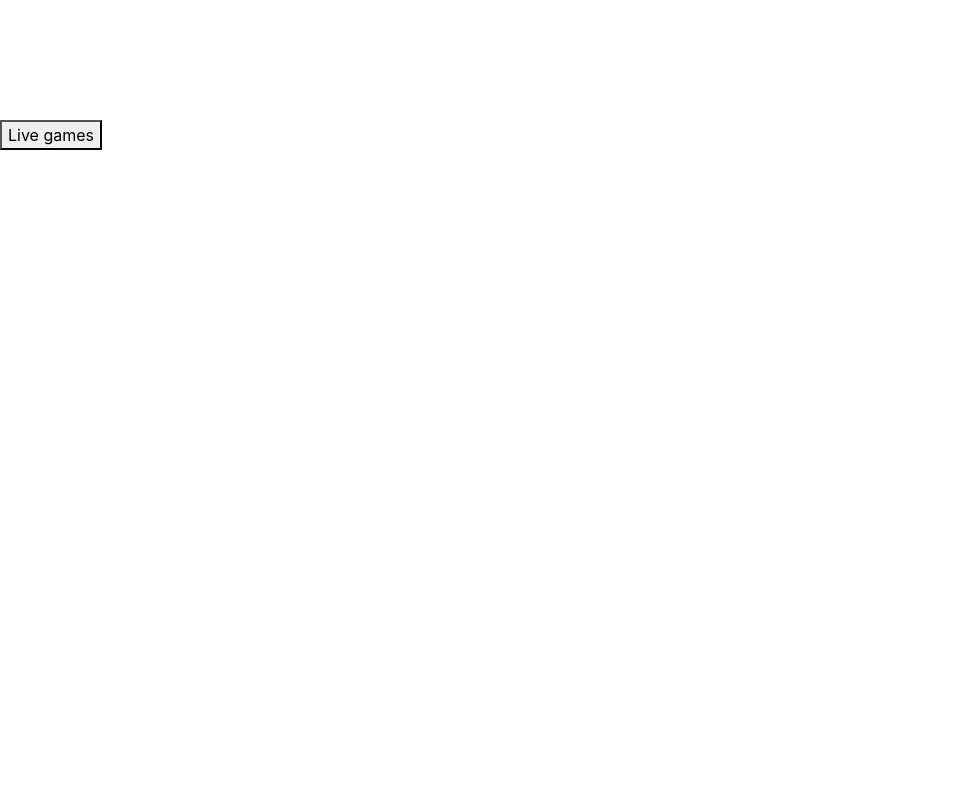
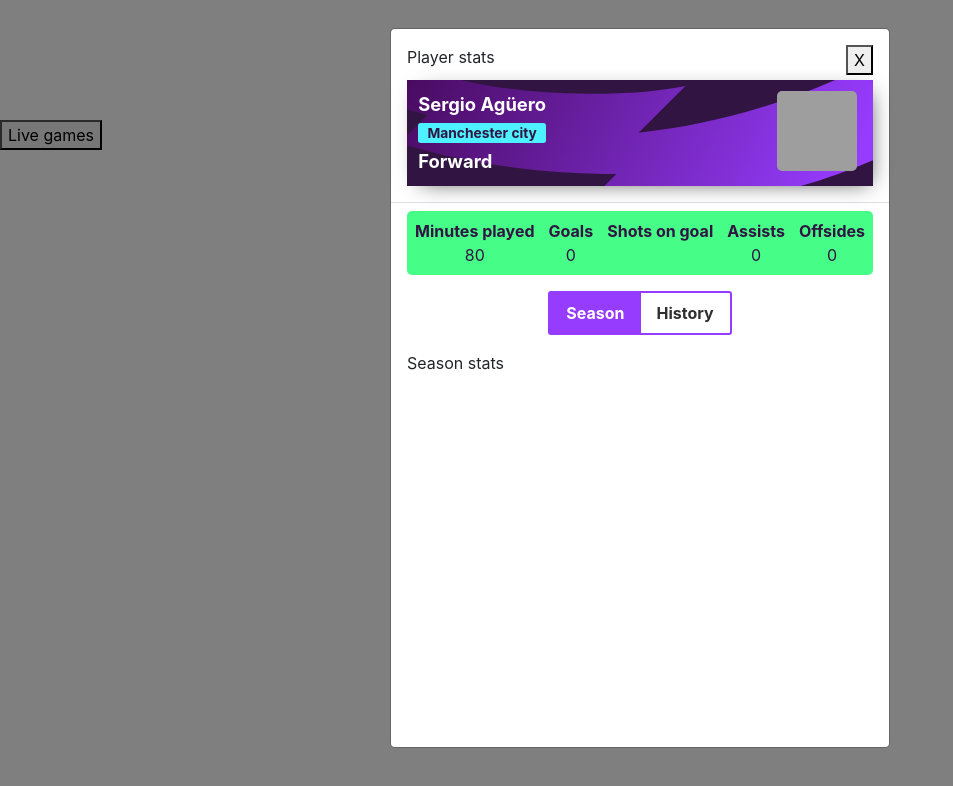
Before and after one commit to matanR2209/liveScoresExt, a React app in the folder client/: page / in a window 1280 px wide. Shown: the whole page, without its empty margins (0-953 px from the left). Built offline with nearby package versions, Linux system fonts and the light colour scheme; grey boxes are pictures that could not be loaded.

Commit message:
player modal style changes, and style variables declaration and part usage

```diff
--- a/client/src/components/Modal/Modal.js
+++ b/client/src/components/Modal/Modal.js
@@ -12,16 +12,20 @@
     let selectedModal = '';
     switch (this.props.state.modalContent) {
       case 'player': {
-        selectedModal = <Modal c show={this.props.state.isModalOpen}>
-          <PlayerModal selectedPlayer={this.props.state.selectedPlayer} closeModal={()=> this.props.closeModalHandler()}/>
+        selectedModal = <Modal show={this.props.state.isModalOpen}>
+          <PlayerModal tabs={this.props.state.playerModal.tabs}
+                       activeTab={this.props.state.playerModal.selectedTab.value}
+                       selectedPlayer={this.props.state.selectedPlayer}
+                       updatePlayerTab={(selectedTab)=>this.props.updatePlayerModalContentHandler(selectedTab)}
+                       closeModal={()=> this.props.closeModalHandler()}/>
         </Modal>;
-          break;
+        break;
       }
       case 'stats': {
         selectedModal = <Modal show={this.props.state.isModalOpen}>
           <StatsModal closeModal={()=> this.props.closeModalHandler()}/>
         </Modal>;
-          break;
+        break;
       }
     }
     return selectedModal;
@@ -37,11 +41,17 @@
 
 const mapDispatchToProps = dispatch => {
   return {
-    closeModalHandler :  () => {
+    closeModalHandler: () => {
       dispatch({
         type: 'CLOSE_MODAL'
       });
     },
+    updatePlayerModalContentHandler: (selectedTab) => {
+      dispatch({
+        type: 'UPDATE_PLAYER_MODAL',
+        value: selectedTab
+      });
+    }
   }
 }
 
--- a/client/src/components/Modal/Modal.scss
+++ b/client/src/components/Modal/Modal.scss
@@ -1,6 +1,7 @@
-.modal-body {
-  overflow-y: auto;
-  height: calc(100vh - 35em);
-  padding: 0 1em;
-
+.modal-content {
+  height: calc(100vh - 5em);
+  .modal-body {
+    overflow-y: auto;
+    padding: 0 1em;
+  }
 }
--- a/client/src/components/Modal/PlayerModal/PlayerModal.js
+++ b/client/src/components/Modal/PlayerModal/PlayerModal.js
@@ -1,17 +1,69 @@
 import React, { Fragment } from 'react'
-
 import './PlayerModal.scss';
+import PlayerStatBox from './PlayerStatBox/PlayerStatBox'
+import Nav from 'react-bootstrap/Nav'
+const _ = require('lodash');
 
 
 const PlayerModal = (props) => {
   const player = props.selectedPlayer;
+  const statsCollection = [
+    {
+      jsonValLocation: 'other.minutes_played',
+      label: 'Minutes played',
+      val: ''
+    },
+    {
+      jsonValLocation: 'goals.scored',
+      label: 'Goals',
+      val: ''
+    },
+    {
+      jsonValLocation: 'shots.x',
+      label: 'Shots on goal',
+      val: ''
+    },
+    {
+      jsonValLocation: 'other.assists',
+      label: 'Assists',
+      val: ''
+    },
+    {
+      jsonValLocation: 'other.offsides',
+      label: 'Offsides',
+      val: ''
+    }
+  ]
+
+  const statsRowCollection = statsCollection.map((tempState ,index) => {
+    return <PlayerStatBox key={index} label={tempState.label} value={_.get(player.stats,tempState.jsonValLocation)}/>
+  })
+
+  const tabs = props.tabs.map((tempTab, index) => {
+    let isActive = tempTab.value === props.activeTab;
+    return <Nav.Item key={index}>
+      <Nav.Link active={isActive} onSelect={() => props.updatePlayerTab(tempTab.value)} eventKey={index}>{tempTab.label}</Nav.Link>
+    </Nav.Item>
+  });
+  const setPlayerStatsContent= () => {
+    switch (props.activeTab) {
+      case 'season': {
+        return <div>Season stats</div>
+      }
+      case 'history': {
+        return <div>History stats</div>
+      }
+    }
+  }
+
+  const content = setPlayerStatsContent();
   return (
     <Fragment>
       <div className="modal-header">
-        <div className="header-text">Player stats</div>
-        <button onClick= {props.closeModal}> X</button>
-      </div>
-      <div className="modal-body">
+        <div className="modal-title">
+          <div className="header-text">Player stats</div>
+          <button onClick= {props.closeModal}> X</button>
+        </div>
         <div className="player-info">
           <div className="info-container">
             <div className="general-info">
@@ -24,29 +76,20 @@
             </div>
           </div>
         </div>
+      </div>
+      <div className="modal-body">
         <div className="match-stats">
-          <div>
-            <div>Minutes played</div>
-            <div>{player.stats.other.minutes_played}</div>
-          </div>
+          {statsRowCollection}
+        </div>
 
-          <div>
-            <div>Goals</div>
-            <div>{player.stats.goals.scored}</div>
-          </div>
+        <div className="tabs-container">
+          <Nav variant="pills">
+            {tabs}
+          </Nav>
+        </div>
 
-          <div>
-            <div>Assists</div>
-            <div>{player.stats.other.assists}</div>
-          </div>
-
-          <div>
-            <div>Offsides</div>
-            <div>{player.stats.other.offsides}</div>
-          </div>
-        </div>
-        <div className="season-stats">
-          Season stats
+        <div className="stats">
+          {content}
         </div>
       </div>
     </Fragment>
--- a/client/src/components/Modal/PlayerModal/PlayerModal.scss
+++ b/client/src/components/Modal/PlayerModal/PlayerModal.scss
@@ -1,26 +1,29 @@
-.modal-body {
+@import "../../../styles/styles";
+
+.modal-header {
+  .modal-title {
+    display: flex;
+    flex-direction: row;
+  }
   .player-info {
+    width: 100%;
+    background: $col-dark-purple url('../../../assets/images/player_bg.svg') no-repeat right top -66px;
     .info-container{
-      background: lightblue;
-      border-radius: .3em;
-      padding: .3em;
+      @extend .player-container-box-shadow;
       display: flex;
       justify-content: space-between;
-      -webkit-box-shadow: 5px 5px 21px -9px rgba(0,0,0,0.75);
-      -moz-box-shadow: 5px 5px 21px -9px rgba(0,0,0,0.75);
-      box-shadow: 5px 5px 21px -9px rgba(0,0,0,0.75);
+      border-radius: .3em;
+      padding: .7em;
       .general-info {
-        .player-name {
-
-        }
-        .player-position {
-
-        }
+        display: flex;
+        flex-direction: column;
+        color: $col-white;
+        @extend .medium-font;
         .player-team {
-          background: #1564ad;
-          color: white;
-          font-size: .75em;
-          font-weight: bold;
+          @extend .small-font;
+          margin: .3em 0;
+          background: $col-turquoise;
+          color: $col-dark-purple;
           border-radius: .2em;
           text-align: center;
         }
@@ -30,21 +33,36 @@
         img {
           height: 5em;
           width: 5em;
+          border-radius: 5px;
         }
       }
     }
   }
+}
+.modal-body {
   .match-stats {
+    background: $col-light-green;
     margin-top: .5em;
-    border: 1px solid lightgray;
     border-radius: 5px;
     padding: .5em;
     display: flex;
     justify-content: space-between;
     text-align: center;
+    color: $col-dark-purple;
   }
-  .season-stats {
-    margin-top: .5em;
-    background: lightgreen;
+  .tabs-container {
+    margin: 1em 0;
+    display: flex;
+    justify-content: center;
+    font-weight: bold;
+    .nav {
+      @extend .nav-wrapper;
+    }
+    .nav-pills .nav-link {
+      @extend .nav-item;
+    }
+    .nav-pills .nav-link.active {
+      @extend .nav-item-active;
+    }
   }
 }
--- /dev/null
+++ b/client/src/components/Modal/PlayerModal/PlayerStatBox/PlayerStatBox.js
@@ -0,0 +1,13 @@
+import React from 'react'
+import './PlayerStatBox.scss'
+
+const StatBox = (props) => {
+  return (
+    <div className="stat-container">
+      <div className="stat-name">{props.label}</div>
+      <div>{props.value}</div>
+    </div>
+  );
+}
+
+export default StatBox;
--- /dev/null
+++ b/client/src/components/Modal/PlayerModal/PlayerStatBox/PlayerStatBox.scss
@@ -0,0 +1,5 @@
+.stat-container {
+  .stat-name {
+    font-weight: bold;
+  }
+}
--- a/client/src/containers/Player/Player.js
+++ b/client/src/containers/Player/Player.js
@@ -1,6 +1,6 @@
 import React, { Component, Fragment } from 'react'
 import './Player.scss';
-import soccer_avatar from '../../assets/images/soccer_avatar.png';
+
 import connect from 'react-redux/es/connect/connect'
 
 
--- a/client/src/containers/StatsModal/StatsModal.js
+++ b/client/src/containers/StatsModal/StatsModal.js
@@ -38,7 +38,7 @@
     const tabs = this.props.state.statsModal.tabs.map((tempTab, index) => {
       let isActive = tempTab.value === this.props.state.statsModal.selectedTab.value;
       return <Nav.Item key={index}>
-        <Nav.Link active={isActive} onSelect={() =>  this.props.setTabValueHandler(tempTab.value)} eventKey={index}>{tempTab.label}</Nav.Link>
+        <Nav.Link active={isActive} onSelect={() => this.props.setTabValueHandler(tempTab.value)} eventKey={index}>{tempTab.label}</Nav.Link>
       </Nav.Item>
     });
     return (
--- a/client/src/store/reducers/reducer.js
+++ b/client/src/store/reducers/reducer.js
@@ -72,8 +72,8 @@
     }
   },
   bottomVisibility: '',
-  modalContent: '',
-  isModalOpen: false,
+  modalContent: 'player',
+  isModalOpen: true,
   isLiveGamesOpen: false,
   liveGames: [],
   statsModal: {
@@ -92,6 +92,19 @@
       },
     ],
     selectedTab: {value: 'stats'}
+  },
+  playerModal: {
+    tabs: [
+      {
+        value: 'season',
+        label: 'Season'
+      },
+      {
+        value: 'history',
+        label: 'History'
+      },
+    ],
+    selectedTab: {value: 'season'}
   }
 };
 
@@ -150,6 +163,12 @@
       newState.statsModal.selectedTab.value = action.value;
       return newState;
     }
+
+    case 'UPDATE_PLAYER_MODAL': {
+      const newState = Object.assign({}, state);
+      newState.playerModal.selectedTab.value = action.value;
+      return newState;
+    }
     default: {
       return state;
     }
--- /dev/null
+++ b/client/src/styles/styles.scss
@@ -0,0 +1,30 @@
+@import "variables";
+
+.player-container-box-shadow {
+  -webkit-box-shadow: 5px 5px 21px -9px rgba(0,0,0,0.75);
+  -moz-box-shadow: 5px 5px 21px -9px rgba(0,0,0,0.75);
+  box-shadow: 5px 5px 21px -9px rgba(0,0,0,0.75);
+}
+
+.medium-font {
+  font-weight: bold;
+  font-size: 1.15em;
+}
+
+.small-font {
+  font-size: .75em;
+  font-weight: bold;
+}
+
+.nav-wrapper {
+  border: 2px solid $col-light-purple !important;
+  border-radius: 3px;
+}
+.nav-item {
+  color: $col-dark-grey;
+  border-radius: 0 !important;
+}
+.nav-item-active {
+  background: $col-light-purple !important;
+  color: white ;
+}
--- /dev/null
+++ b/client/src/styles/variables.scss
@@ -0,0 +1,8 @@
+$col-white: white;
+$col-dark-purple: #321443;
+$col-light-purple: #963cff;
+$col-light-green: #46fe87;
+$col-turquoise: #4df1ff;
+$col-dark-grey: #2F2F2F;
+
+$mobile-bp: 400px
```
Also changed, not shown: client/src/assets/images/player_bg.svg (added), client/src/assets/images/soccer_avatar.png (deleted), client/src/assets/images/team_logo.png (deleted).
